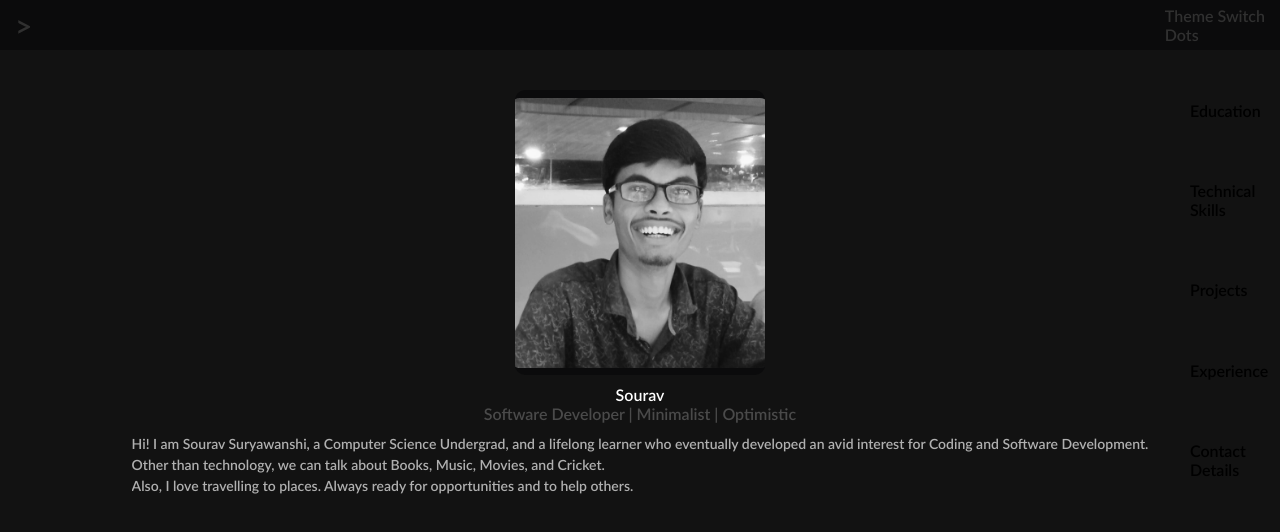
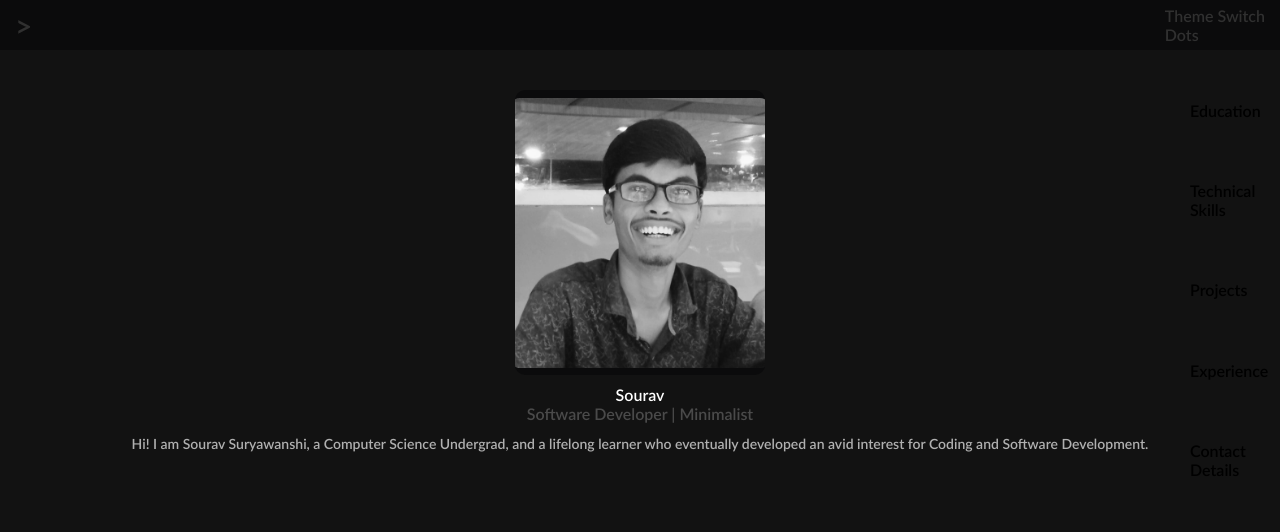
Before and after one commit to souravsuryawanshi/Portfolio, an Angular app: page / in a window 1280 px wide. Shown: the top 532 px of the page. Built offline with nearby package versions, Linux system fonts and the light colour scheme.

Commit message:
minor change

```diff
--- a/src/app/UI/About/about.component.html
+++ b/src/app/UI/About/about.component.html
@@ -8,19 +8,20 @@
   </div>
 
   <div class="profile">
-    Software Developer | Minimalist | Optimistic
+    Software Developer | Minimalist
+    <!-- Can add Optimistic as well -->
   </div>
 
   <div class="description">
     <p>
       Hi! I am Sourav Suryawanshi, a Computer Science Undergrad, and a lifelong learner who eventually developed an avid interest for Coding and Software Development.
     </p>
-    <p>
+    <!-- <p>
      Other than technology, we can talk about Books, Music, Movies, and Cricket.
     </p>
     <p>
       Also, I love travelling to places. Always ready for opportunities and to help others.
-    </p>
+    </p> -->
   </div>
   <div class="dummy">
   </div>
```
